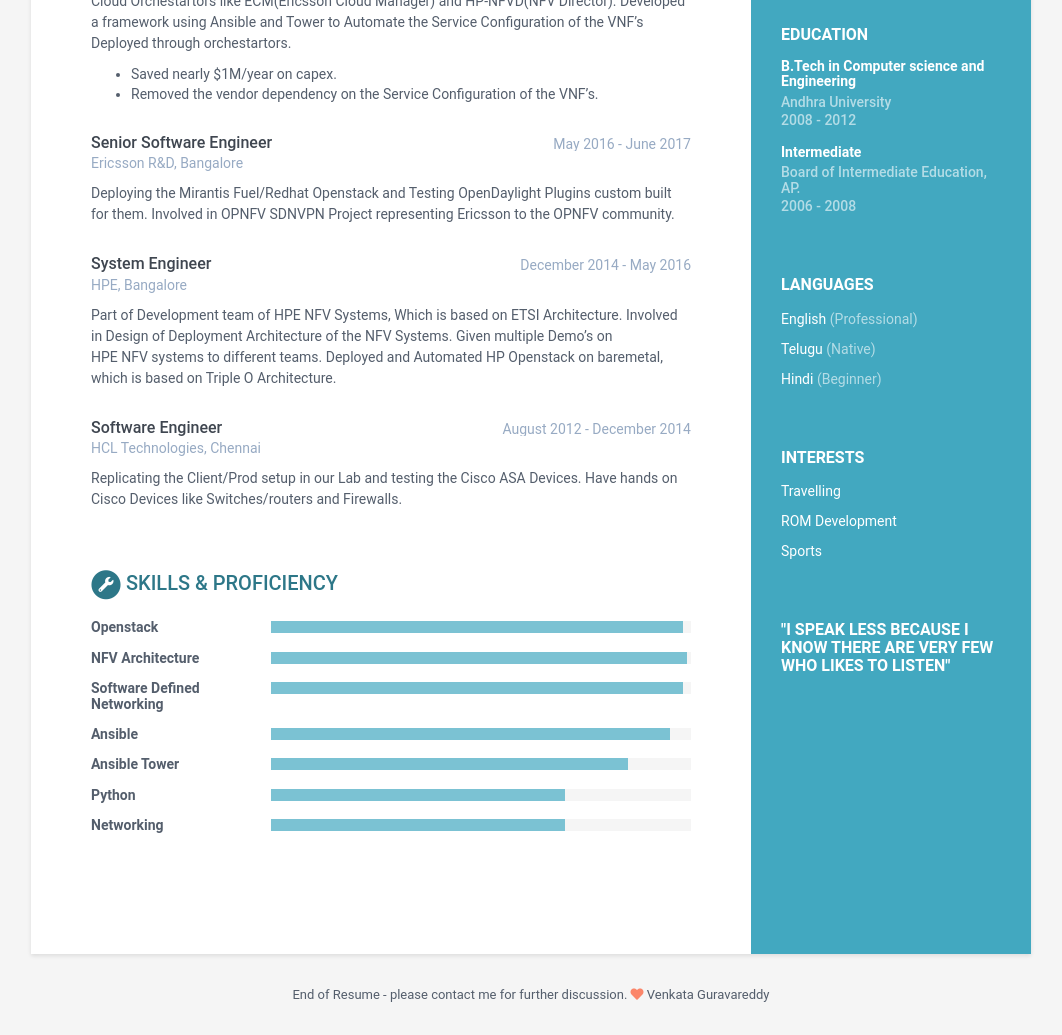
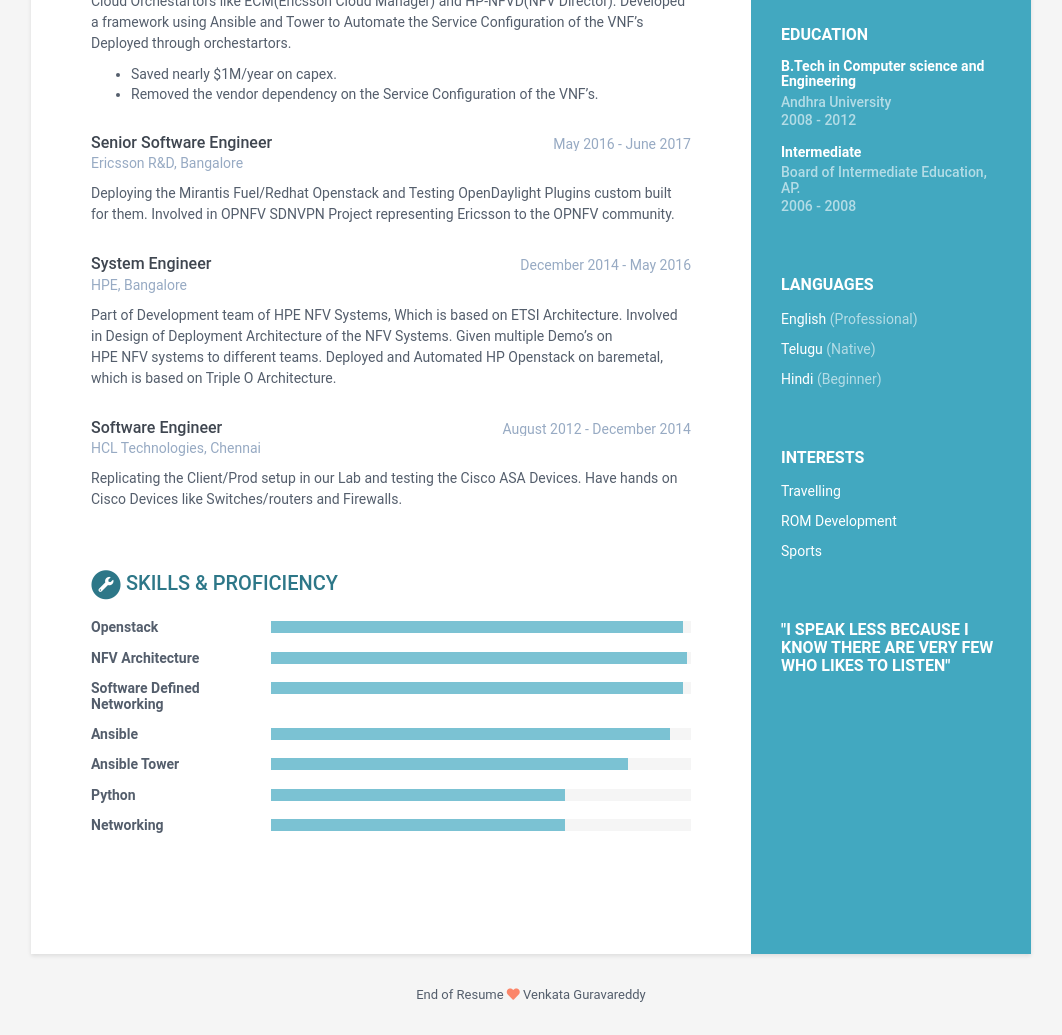
Before and after one commit to muchatlu/bsrgsit.github.io, a Jekyll site: the page built from index.html, in a window 1280 px wide, cut to the strip 414-1449 px from the top of the page. Shown: the whole strip, without its empty margins (109-1171 px from the left). Built offline with Jekyll 4.4.1, drawn with Linux system fonts in a browser that asks for light colours.

Commit message:
Modified Footer

```diff
--- a/_data/data.yml
+++ b/_data/data.yml
@@ -124,4 +124,5 @@ skills:
         level: 70%
 
 footer: >
-    End of Resume - please contact me for further discussion. <i class="fas fa-heart"></i> Venkata Guravareddy
+
+    End of Resume <i class="fas fa-heart"></i> Venkata Guravareddy
```
